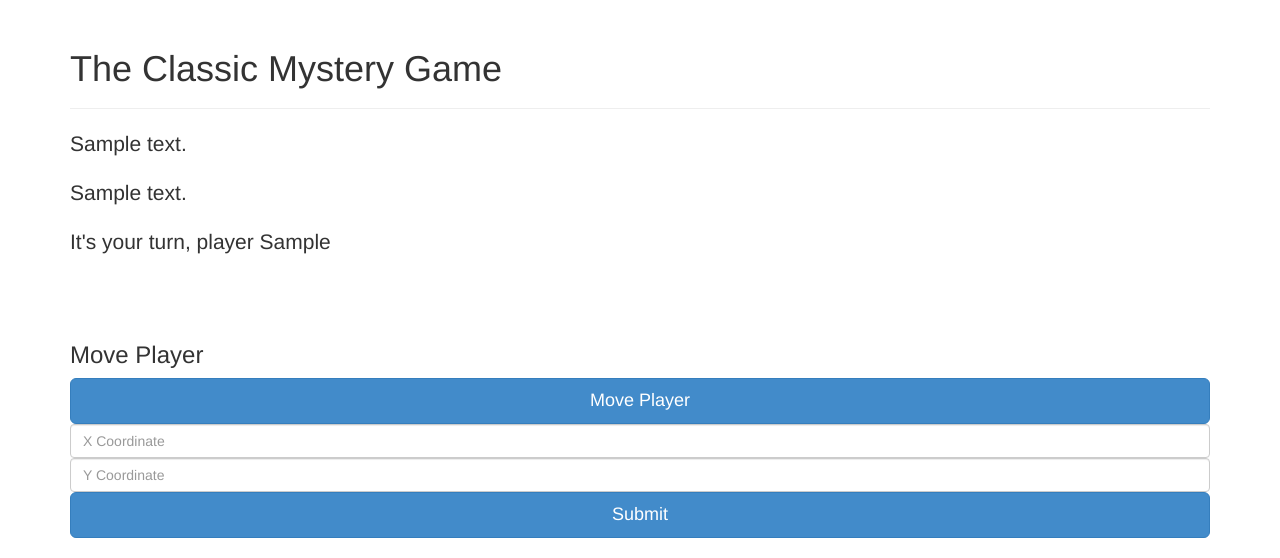
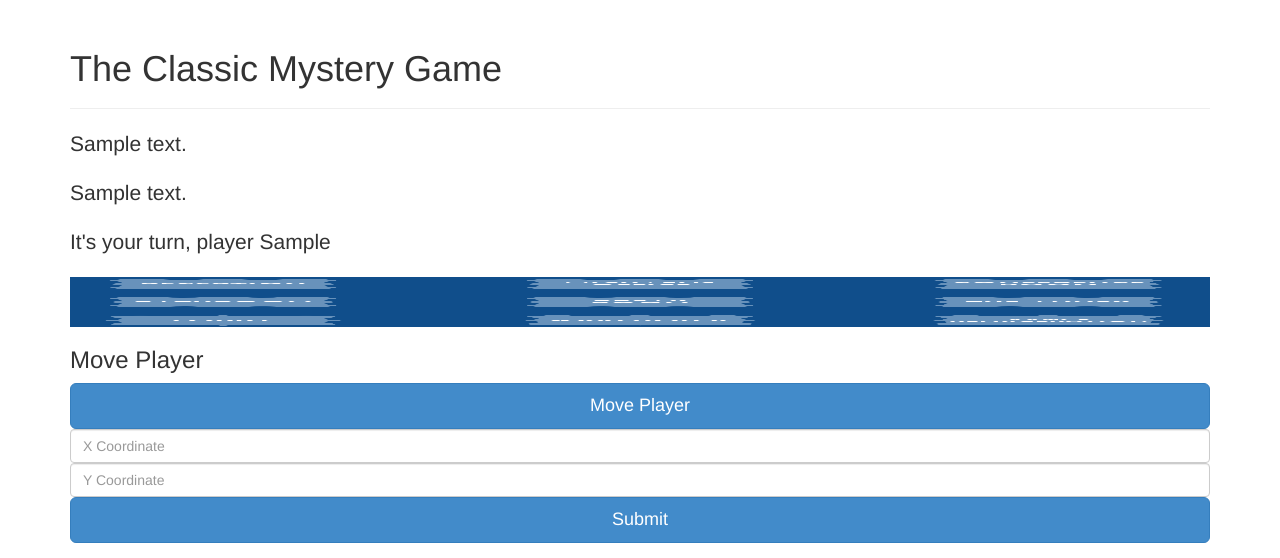
Before and after one commit to bcohen3/clue-less, a Flask app: template app/client/templates/pages/game_board.html in a window 1280 px wide. Shown: the part 51-609 px from the top of the page. Run offline with Flask 2, Linux system fonts and the light colour scheme; the template is opened without the code that fills it: values that come from a table or form of the project are taken from there, most other values are stand-ins (such as "Sample title", 1, 10 or a date in 2020); some libraries are stand-ins or nearby versions.

Commit message:
Gameboard Background

```diff
--- a/app/client/templates/pages/game_board.html
+++ b/app/client/templates/pages/game_board.html
@@ -21,14 +21,17 @@
   <style>
     table {
     border: 10px solid #FF8000;
+    background-image:url(../../static/images2/Room.png);
+    background-repeat:no-repeat;
+    background-size: 100% 100%;
     }
     tr {
-    height: 45px;
-    width: 45px;
+    height: 50px;
+    width: 50px;
     }
     td {
-    height: 45px;
-    width: 45px;
+    height: 50px;
+    width: 50px;
     }
   </style>
 </head>
@@ -96,12 +99,12 @@
     <p class="lead">It's your turn, player {{current_player}}</p>
 </div>
 
-<table class="table table-striped">
+<table class="table">
     {% for row in game_board %}
         <tr>
         {% for position in row %}
             {% if position == 'b' %}
-                <td align="center" style="background-color:#104E8B"> </td>
+                <td align="center"> </td>
             {% elif position == 'p' %}
                 <td align="center" style="background-image: url(../../static/images2/SecretPassage.png);background-repeat:no-repeat;background-color:#104E8B;background-position:center;"></td>
             {% elif position == 'x' %}
```
Also changed, not shown: app/client/static/images2/BackgroundTEST.png (added), app/client/static/images2/Room.png (added), app/client/static/images2/Rooms.png (added), app/client/static/images2/Rooms2.png (added), app/client/static/images2/The Annex.png (added), app/client/static/images2/TheAnnex.png (added).
